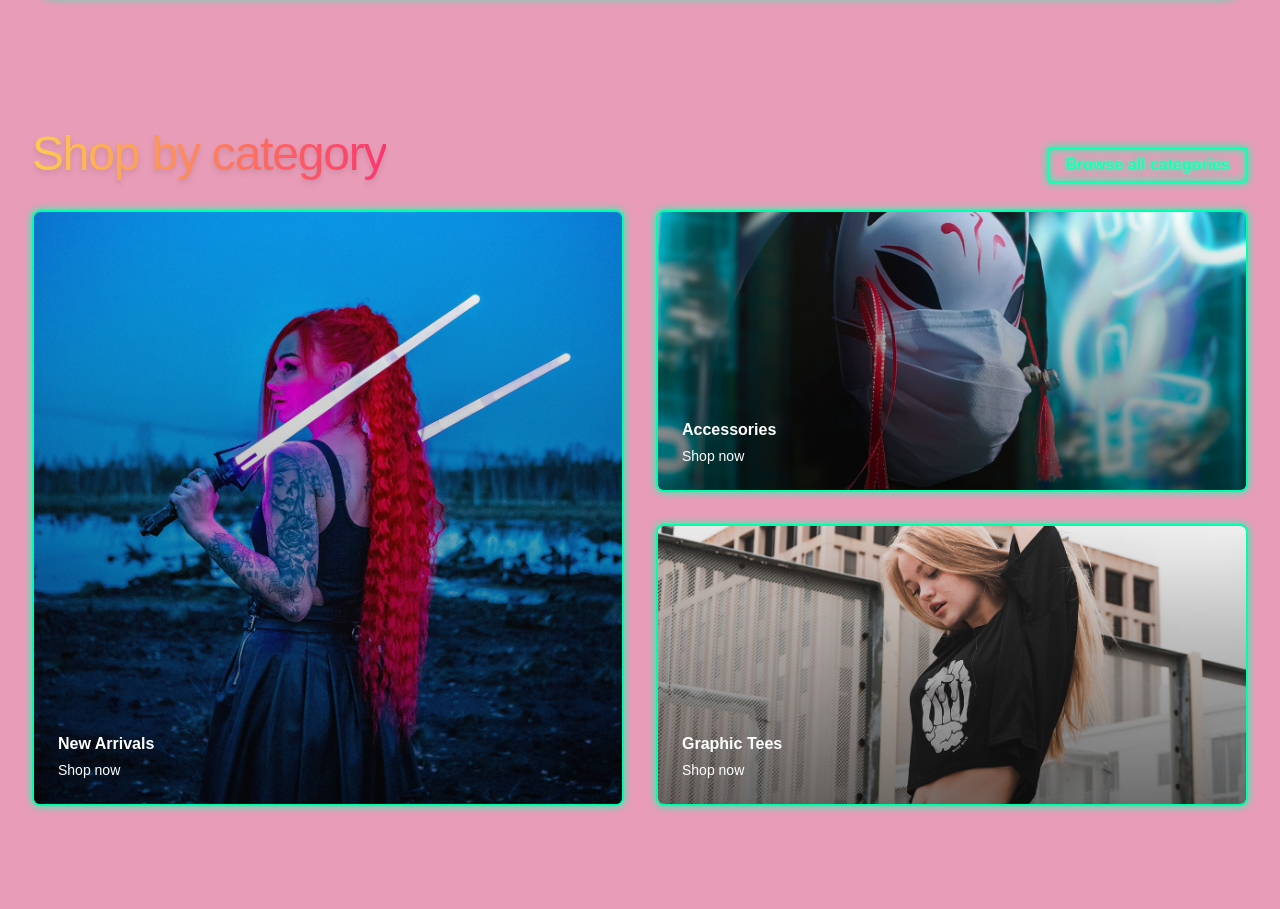
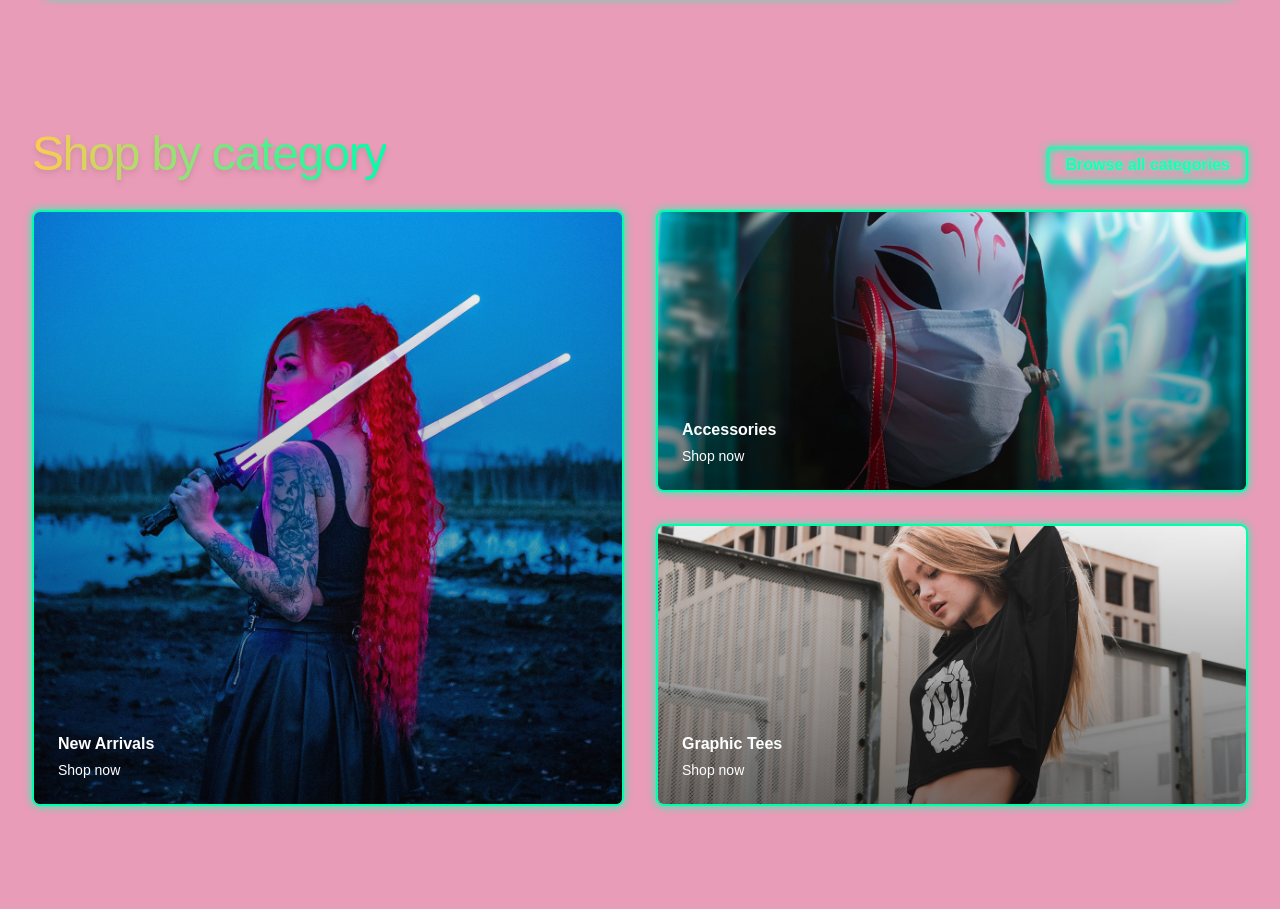
Before and after one commit to TheInfamousGrim/hard-vapor-shopify-store, a Next.js app: page / in a window 1280 px wide. Shown: the part 947-1856 px from the top of the page. Built offline with nearby package versions, Linux system fonts and the light colour scheme; a web font is replaced by a local one.

Commit message:
Style 💄: Change text gradient for category.
Changed the stop color to aquamarine.

Added a comment for the incentives section.

```diff
--- a/pages/index.tsx
+++ b/pages/index.tsx
@@ -85,7 +85,7 @@ export default function Home() {
         <section className="mt-7">
           <div className="mx-auto max-w-7xl py-16 sm:py-24">
             <div className="sm:flex sm:items-baseline sm:justify-between">
-              <h2 className="bg-gradient-to-r from-sunglow to-bright-pink bg-clip-text py-2 font-newake text-5xl tracking-tight text-transparent drop-shadow-md">
+              <h2 className="bg-gradient-to-r from-sunglow to-aquamarine bg-clip-text py-2 font-newake text-5xl tracking-tight text-transparent drop-shadow-md">
                 Shop by category
               </h2>
               <div className="hidden sm:block">
@@ -185,6 +185,7 @@ export default function Home() {
             </div>
           </div>
         </section>
+        {/* Incentives Section */}
         <h2 className="bg-gradient-to-r from-aquamarine to-bright-pink bg-clip-text font-newake text-7xl text-transparent">
           hello
         </h2>
```
